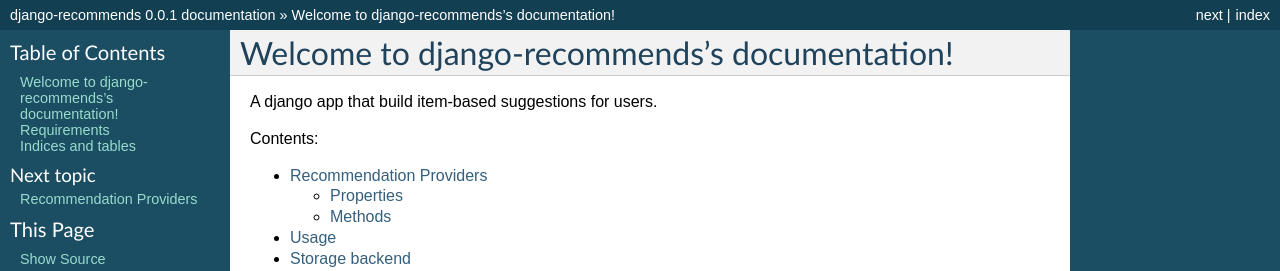
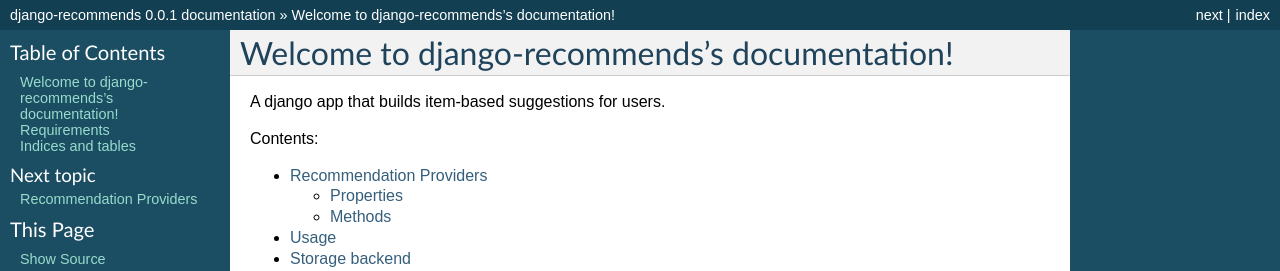
Before and after one commit to fcurella/django-recommends, a Sphinx documentation site: the page built from docs/index.rst, in a window 1280 px wide. Shown: the top 271 px of the page. Built offline with Sphinx 7.4.7, drawn with Linux system fonts in a browser that asks for light colours.

Commit message:
grammar fixes

```diff
--- a/README.rst
+++ b/README.rst
@@ -1,6 +1,6 @@
 django-recommends
 ======================================
 
-A django app that build item-based suggestions for users.
+A django app that builds item-based suggestions for users.
 
 Documentation on `readthedocs <http://readthedocs.org/docs/django-recommends/en/latest/>`_.
--- a/docs/index.rst
+++ b/docs/index.rst
@@ -6,7 +6,7 @@
 Welcome to django-recommends's documentation!
 =============================================
 
-A django app that build item-based suggestions for users.
+A django app that builds item-based suggestions for users.
 
 Contents:
 
```
